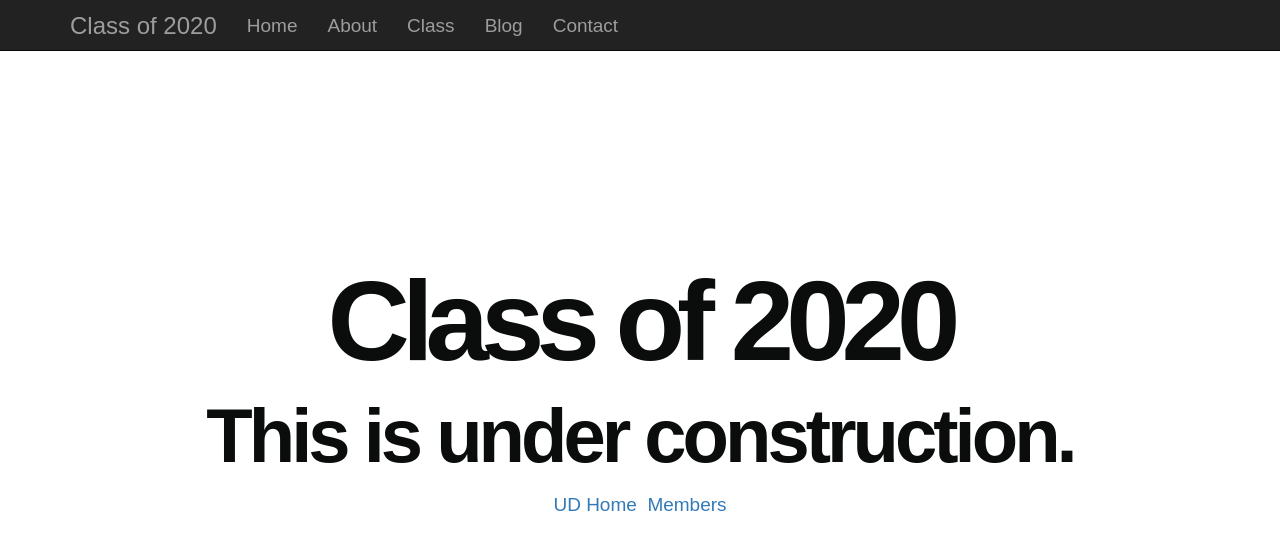
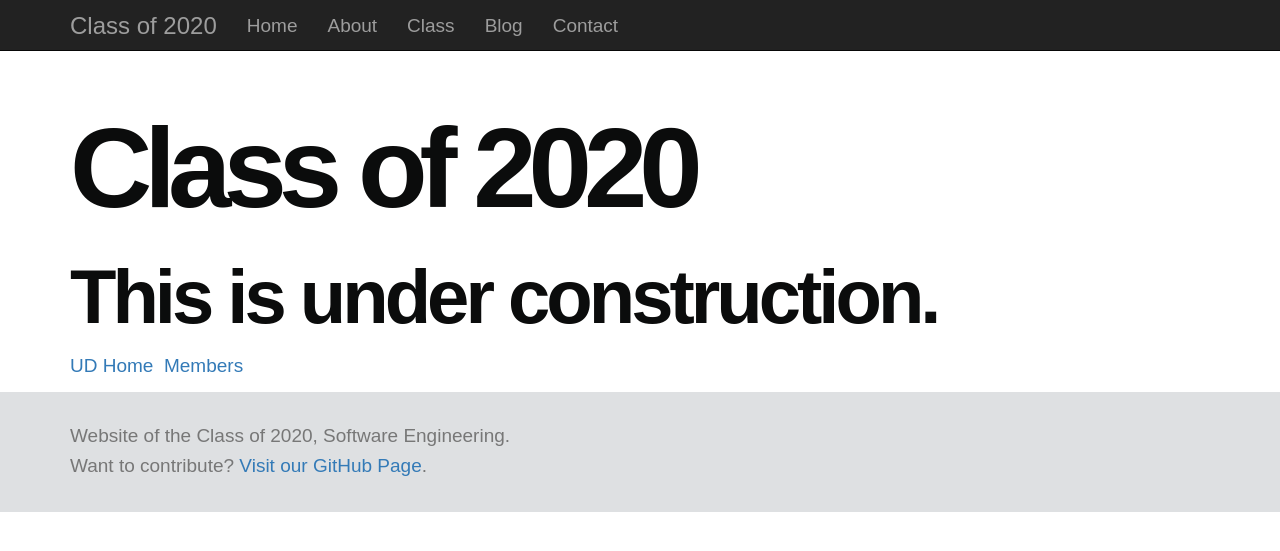
Before and after one commit to Classof2020/classof2020.github.io, a Jekyll site: the page built from index.md, in a window 1280 px wide. Shown: the top 551 px of the page. Built offline with Jekyll 4.4.1, drawn with Linux system fonts in a browser that asks for light colours; nearby versions of some CDN libraries.

Commit message:
add footer to base

```diff
--- /dev/null
+++ b/_includes/footer.html
@@ -0,0 +1,6 @@
+<footer class="text-muted">
+  <div class="container">
+    <p>Website of the Class of 2020, Software Engineering.</p>
+    <p>Want to contribute? <a href="https://github.com/Classof2020">Visit our GitHub Page</a>.</p>
+  </div>
+</footer>
--- a/_layouts/base.html
+++ b/_layouts/base.html
@@ -30,5 +30,6 @@ description: >
     <div class="container">
       {{ content }}
     </div>
+	{% include footer.html %}
   </body>
 </html>
--- a/css/main.css
+++ b/css/main.css
@@ -33,3 +33,13 @@ ul.class .member-phone {
         font-size: 1.2em;
     }
 }
+
+footer {
+  background-color: #DEE0E2;
+  padding-top: 3rem;
+  padding-bottom: 3rem;
+}
+
+footer p {
+  margin-bottom: .25rem;
+}
--- a/index.md
+++ b/index.md
@@ -3,7 +3,6 @@ layout: base
 title: Class of 2020
 ---
 
-<div style="margin:0 auto; width:100%; height:200px; margin-top:180px; text-align:center;">
 <h1 style="font-size:600%; font-weight:bold; letter-spacing:-8px;">Class of 2020</h1><br>
 <h2 style="font-size:400%; letter-spacing:-4px; margin-top:-30px;">This is under construction.</h2>
 <a href="{{ site.baseurl }}/index1.html" alt="Under Development, homepage!">UD Home</a>&nbsp;&nbsp;<a href="{{ site.baseurl }}/class/" alt="Class of 2020, who they are?">Members</a>
--- a/index1.html
+++ b/index1.html
@@ -3,6 +3,5 @@ layout: base
 title: Class of 2020
 ---
 
-<div style="margin:0 auto; width:100%; height:200px; margin-top:180px; text-align:center;">
-<h2 style="font-size:400%;font-family:Lato, Helvetica Neue, HelveticaNeue, Arial, sans-serif; letter-spacing:-6px; margin-top:-80px;">This is gonna be landing page in the future</h2>
+<h2 style="font-size:400%; letter-spacing:-6px; margin-top:80px;">This is gonna be landing page in the future</h2>
 <a href="{{ site.baseurl }}/index.html" alt="Homepage!">Home</a>&nbsp;&nbsp;<a href="{{ site.baseurl }}/class/" alt="Class of 2020, who they are?">Members</a>
```
